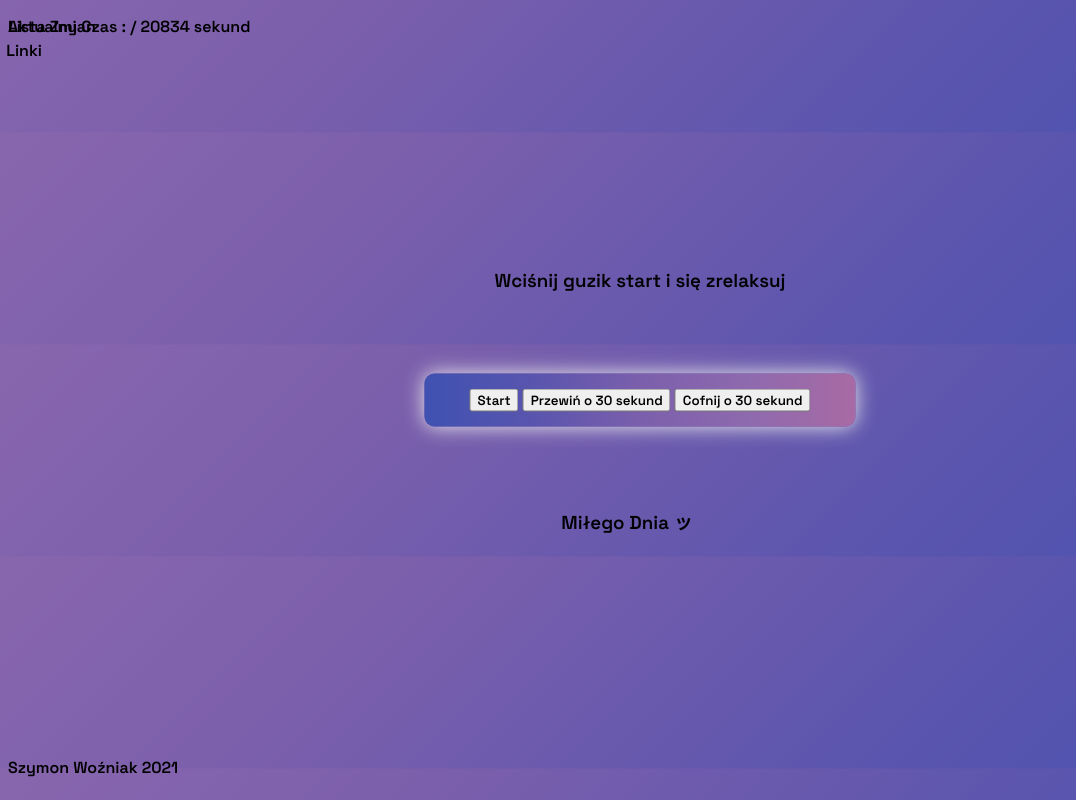
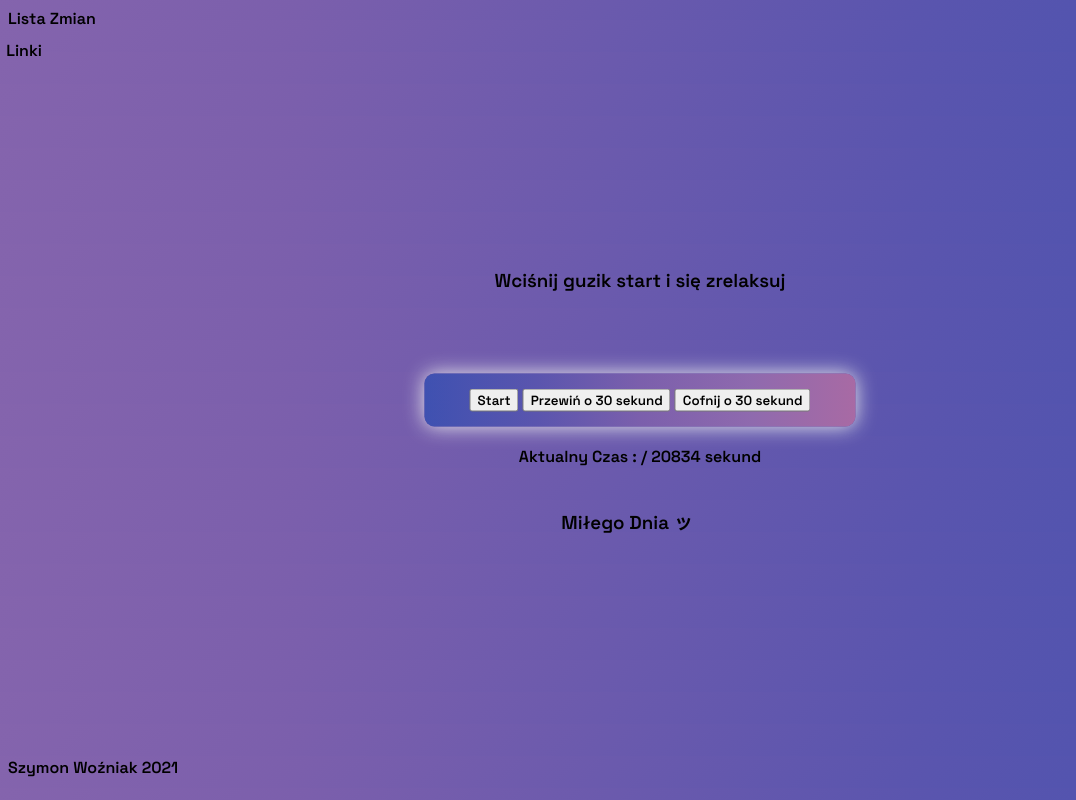
Before and after one commit to szymolekk/wsluchajsie, a plain HTML site: page index.html in a window 1280 px wide. Shown: the whole page, without its empty margins (0-1076 px from the left). Drawn offline with Linux system fonts and the light colour scheme.

Commit message:
Aktualizacja CSS

```diff
--- a/style.css
+++ b/style.css
@@ -268,3 +268,18 @@ animation: gradient 15s ease infinite;
   left: 50.5%;
   transform: translate(-40%, -50%);
 }
+.czasomierz {
+  text-align: center;
+  font-family: 'Space Grotesk';
+  -webkit-user-select: none;
+  -webkit-touch-callout: none;
+  -moz-user-select: none;
+  -ms-user-select: none;
+  user-select: none;
+  display: flex;
+  margin: 0;
+  position: absolute;
+  top: 57%;
+  left: 50%;
+  transform: translate(-50%, -50%);
+}
```
